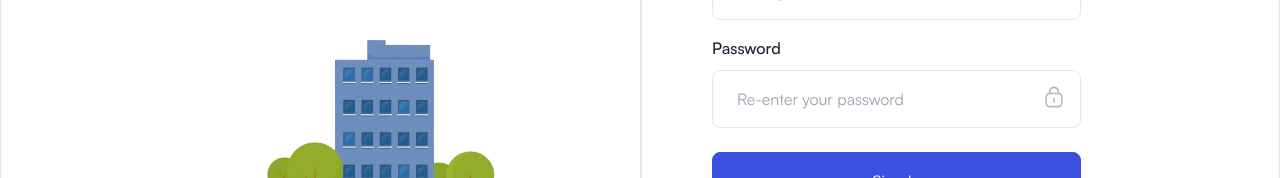
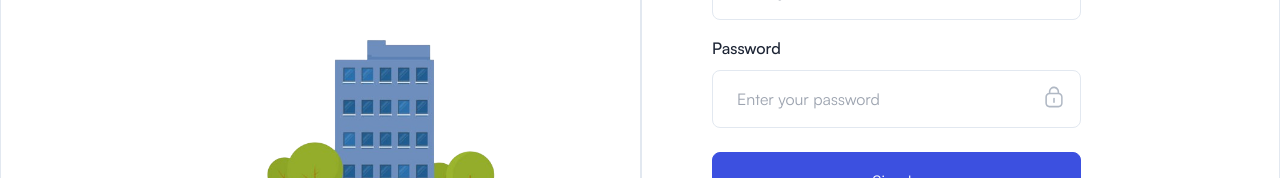
Before and after one commit to Lukada-taiya/InventoryMS, a React (Vite) app: page / in a window 1280 px wide. Shown: the part 352-530 px from the top of the page. Built offline with nearby package versions, Linux system fonts and the light colour scheme.

Commit message:
Enhancement: Code refactor, removed unused imports

```diff
--- a/src/pages/Authentication/SignIn.tsx
+++ b/src/pages/Authentication/SignIn.tsx
@@ -1,12 +1,7 @@
 import React, { useState } from 'react';
 import { Link } from 'react-router-dom';
-import Breadcrumb from '../../components/Breadcrumbs/Breadcrumb';
-import LogoDark from '../../images/logo/logo-dark.svg';
-import Logo from '../../images/logo/logo.svg';
-import DefaultLayout from '../layout/DefaultLayout';
 import Header from '../../components/Header';
 import logoBlue from '../../images/logo/logoblue1.png';
-import hotel from '../../images/logo/hotel.jpg';
 import bow from '../../images/logo/bow.jpg';
 import building from '../../images/cover/building.png';
 
@@ -217,7 +212,7 @@ const SignIn: React.FC = () => {
                   <div className="relative">
                     <input
                       type="password"
-                      placeholder="Re-enter your password"
+                      placeholder="Enter your password"
                       className="w-full rounded-lg border border-stroke bg-transparent py-4 pl-6 pr-10 text-black outline-none focus:border-primary focus-visible:shadow-none dark:border-form-strokedark dark:bg-form-input dark:text-white dark:focus:border-primary"
                     />
 
```
